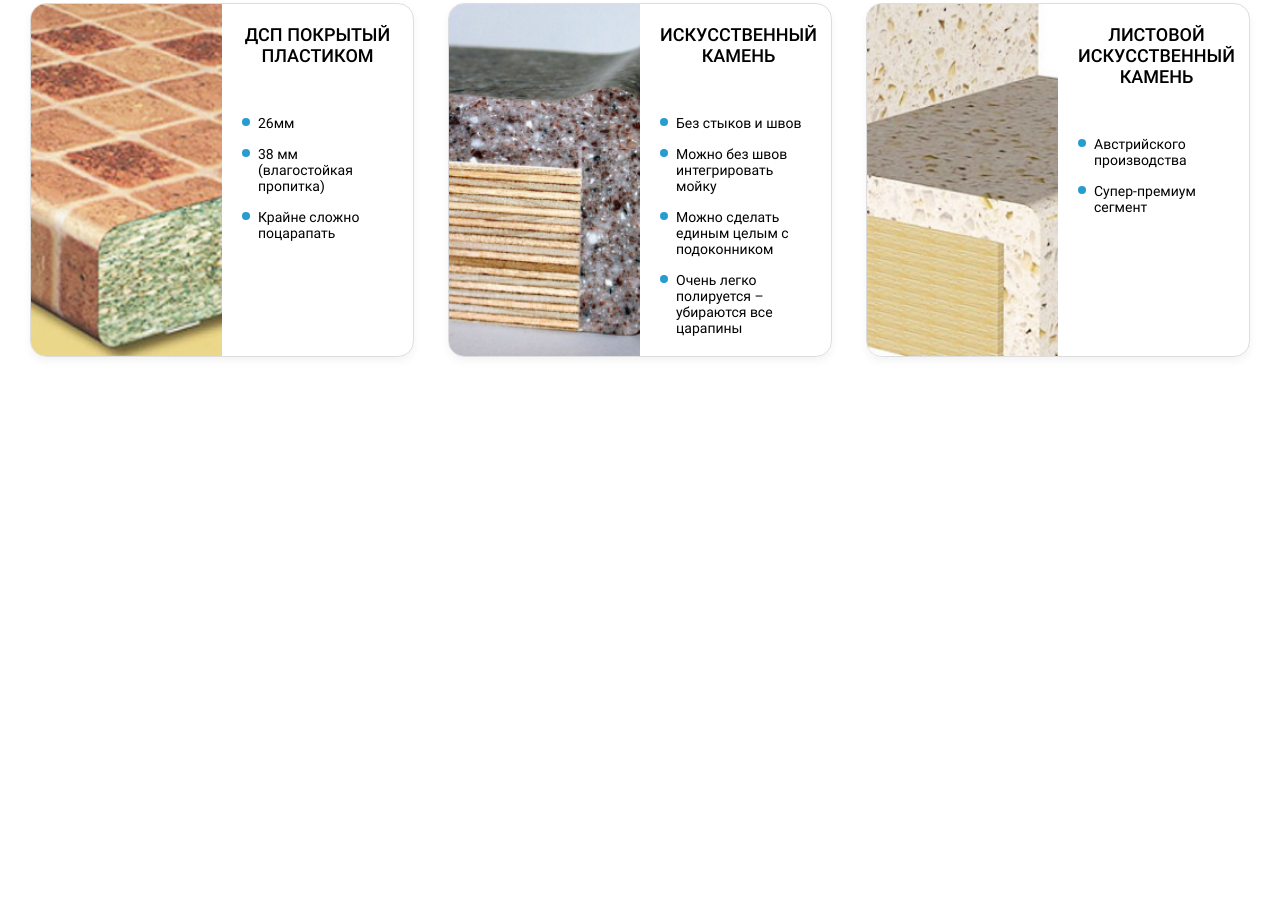
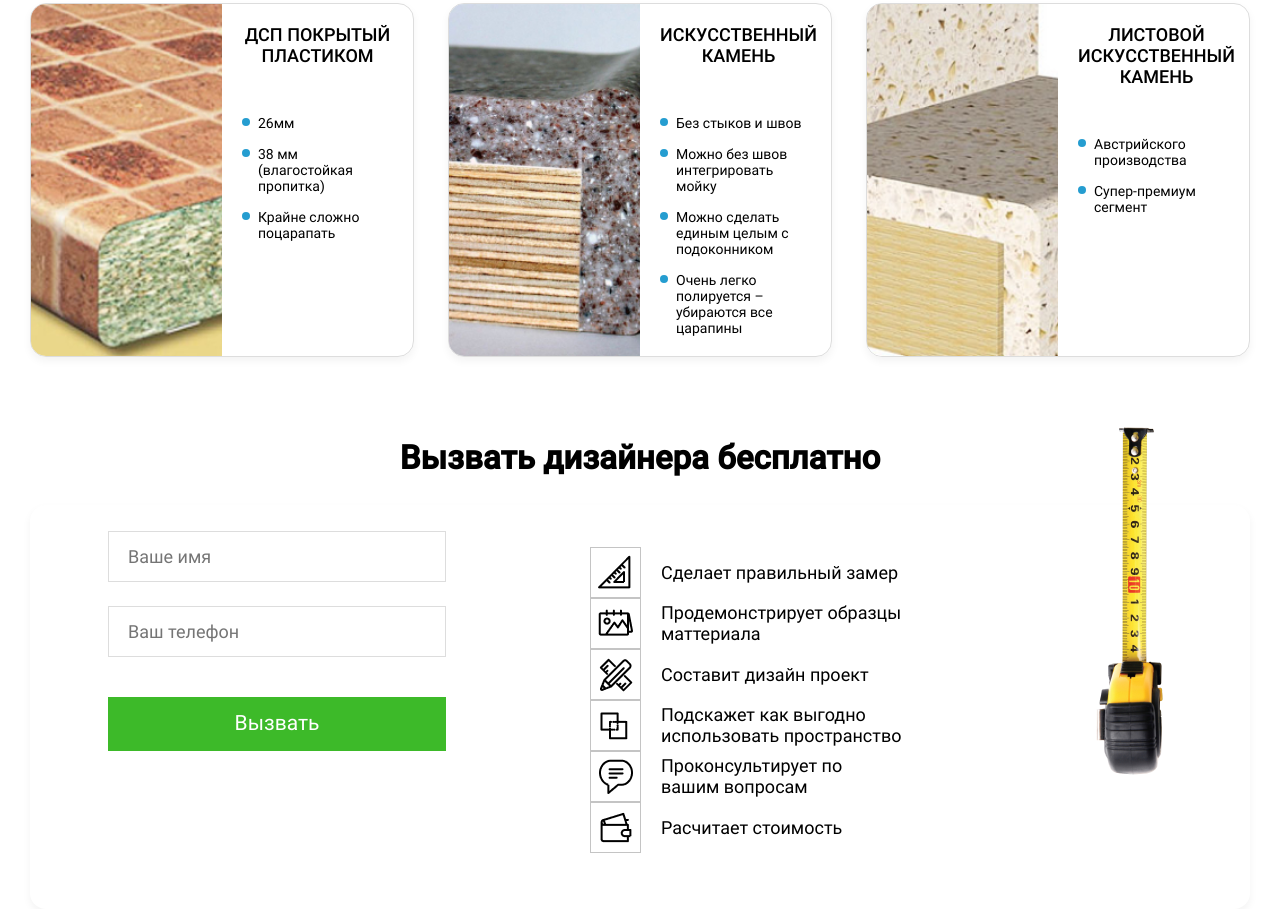
Before and after one commit to 6uJlJl/FurniHouse, a website: page index.html in a window 1280 px wide. Shown: the part 8750-9659 px from the top of the page. Before the commit the page ends 9188 px from the top, so only its background shows below. Drawn offline with Linux system fonts and the light colour scheme.

Commit message:
Добавлен блок вызвать дизайнера без адаптива

```diff
--- a/index.html
+++ b/index.html
@@ -367,6 +367,28 @@
     </div>
   </main>
 
+  <section class="design">
+    <div class="container">
+      <h2 class="design__title">Вызвать дизайнера бесплатно</h2>
+      <div class="design__wrapper">
+        <form class="design__form" action="post">
+          <input type="text" placeholder="Ваше имя" name="design-name" required>
+          <input type="tel" placeholder="Ваш телефон" name="design-tel" required>
+          <button type="submit">Вызвать</button>
+        </form>
+        <ul class="design__items">
+          <li class="design__item design__item--zamer">Сделает правильный замер</li>
+          <li class="design__item design__item--demo">Продемонстрирует образцы маттериала</li>
+          <li class="design__item design__item--proekt">Составит дизайн проект</li>
+          <li class="design__item design__item--use">Подскажет как выгодно использовать пространство</li>
+          <li class="design__item design__item--consult">Проконсультирует по вашим вопросам</li>
+          <li class="design__item design__item--cost">Расчитает стоимость</li>
+        </ul>
+      </div>
+
+
+    </div>
+  </section>
 
 
   <script src="js/jquery-3.4.1.slim.min.js"></script>
--- /dev/null
+++ b/sass/blocks/_design.sass
@@ -0,0 +1,87 @@
+.design
+
+
+  &__title
+    text-align: center
+    +medium
+    font-size: 33px;
+    line-height: 39px;
+  &__wrapper
+    display: flex
+    background: #FFFFFF;
+    box-shadow: 0px 4px 9px rgba(0, 0, 0, 0.05);
+    border-radius: 16px;
+    padding: 26px 240px 40px 78px
+    position: relative
+    &:after
+      content: ""
+      position: absolute
+      right: 83px
+      top: -80px
+      width: 71px
+      height: 352px
+      background: url("../../img/design/roller.png") no-repeat center
+  &__form
+    min-width: 338px
+    input
+      background: #FFFFFF;
+      border: 1px solid #DDDDDD;
+      +normal
+      width: 100%
+      font-size: 18px;
+      line-height: 21px;
+      padding: 15px 19px
+      height: 51px;
+      color: #A9A9A9;
+      margin-bottom: 24px
+    button
+      text-align: center
+      width: 100%
+      margin-top: 16px
+      height: 54px;
+      background: #3DBA29;
+      +normal
+      font-size: 21px;
+      line-height: 25px;
+      color: #FFFFFF;
+      border: none
+      cursor: pointer
+  &__items
+    flex-grow: 1
+    padding: 0
+    padding-left: 124px
+    list-style-type: none
+    display: flex
+    flex-wrap: wrap
+  &__item
+    padding-left: 71px;
+    position: relative;
+    min-height: 51px;
+    display: flex;
+    align-items: center;
+    width: 314px;
+    margin-left: 20px;
+    +normal
+    font-size: 18px;
+    line-height: 21px;
+    &:before
+      content: ""
+      position: absolute
+      left: 0
+      top: 0
+      width: 51px
+      height: 51px
+      background-repeat: no-repeat
+      background-position: center
+    &--zamer:before
+      background-image: url("../../img/design/zamer.png")
+    &--proekt:before
+      background-image: url("../../img/design/proekt.png")
+    &--consult:before
+      background-image: url("../../img/design/consult.png")
+    &--demo:before
+      background-image: url("../../img/design/demo.png")
+    &--use:before
+      background-image: url("../../img/design/use.png")
+    &--cost:before
+      background-image: url("../../img/design/cost.png")
--- a/sass/main.sass
+++ b/sass/main.sass
@@ -20,3 +20,4 @@ body
 
 @import "blocks/header"
 @import "blocks/main"
+@import "blocks/design"
```
Also changed, not shown: css/main.min.css, img/design/consult.png (added), img/design/cost.png (added), img/design/demo.png (added), img/design/proekt.png (added), img/design/roller.png (added), img/design/use.png (added), img/design/zamer.png (added).
